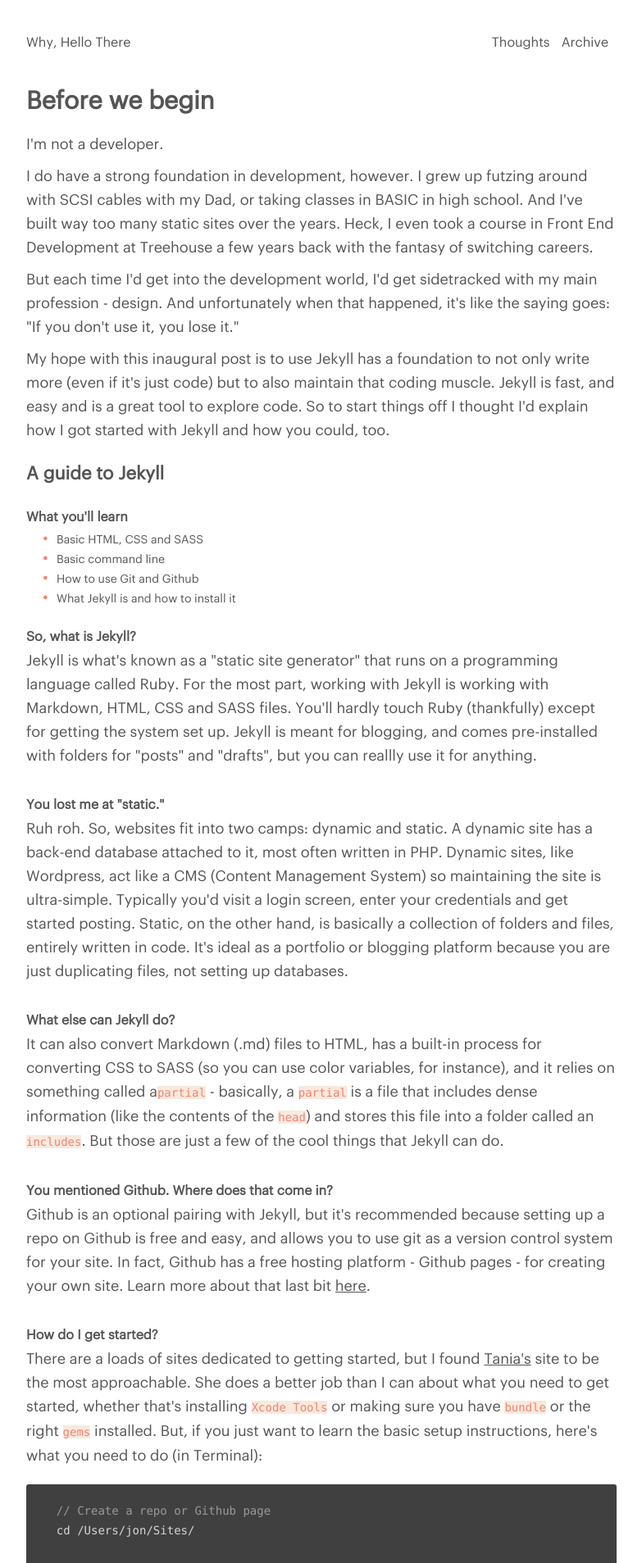
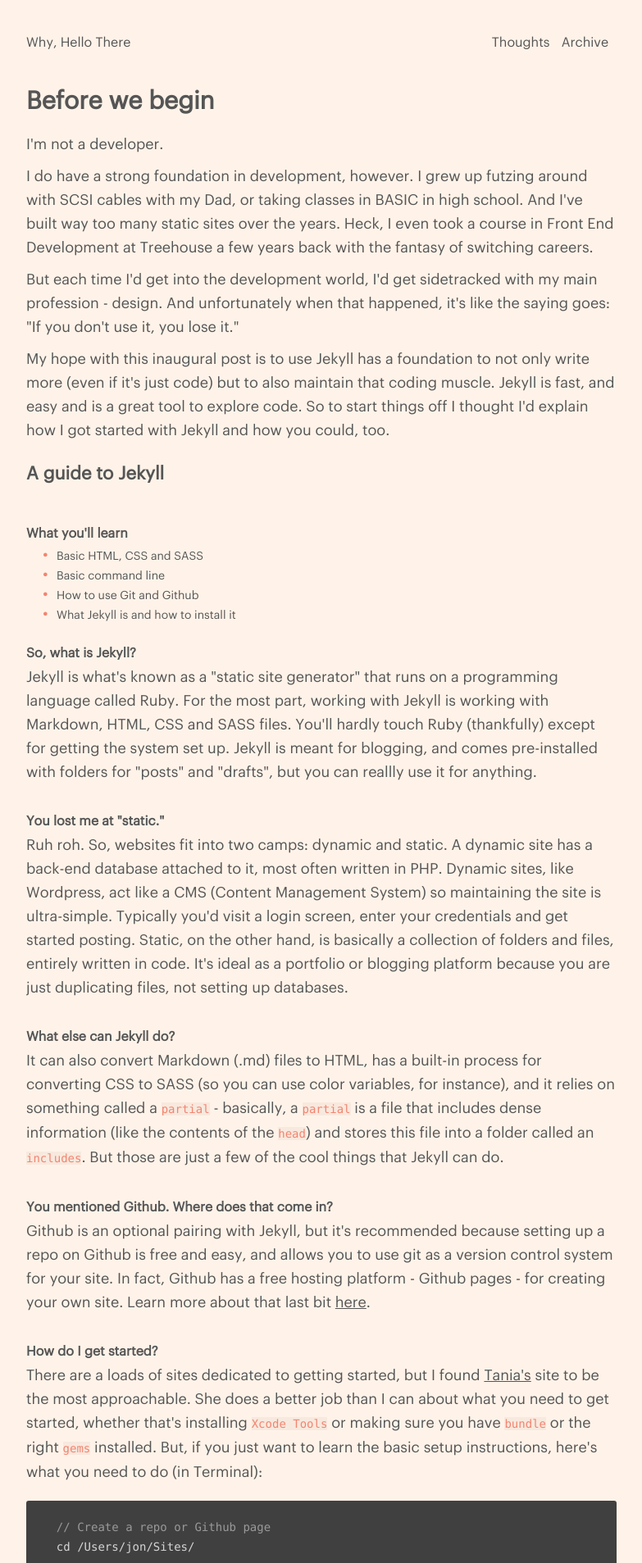
Before and after one commit to jonaschafer/jonaschafer.github.io, a Jekyll site: the page built from collections/_thoughts/before.html, in a window 1280 px wide. Shown: the top 1907 px of the page at 82% size, without its empty margins (248-1031 px from the left). Built offline with Jekyll 4.4.1, drawn with Linux system fonts in a browser that asks for light colours.

Commit message:
fixed typo on jekyll post, removed background styles on articles, and added specific styles from more-less to jekyll

```diff
--- a/collections/_thoughts/before.html
+++ b/collections/_thoughts/before.html
@@ -5,18 +5,23 @@ date: 2018-08-08
 ---
 
 <style>
-  body {
-    background-color: #fff;
-  }
-
   h1 {
     font-size: 30px;
     line-height: 38px;
   }
 
+  h2 {
+    padding-bottom: 20px;
+  }
+
   p {
     font-size: 18px;
     line-height: 29px;
+  }
+
+  .list {
+    font-size: 16px;
+    line-height: 18px;
   }
 
   a:hover {
@@ -57,7 +62,7 @@ https://learn.cloudcannon.com/
 <p>Ruh roh. So, websites fit into two camps: dynamic and static. A dynamic site has a back-end database attached to it, most often written in PHP. Dynamic sites, like Wordpress, act like a CMS (Content Management System) so maintaining the site is ultra-simple. Typically you'd visit a login screen, enter your credentials and get started posting. Static, on the other hand, is basically a collection of folders and files, entirely written in code. It's ideal as a portfolio or blogging platform because you are just duplicating files, not setting up databases.</p>
 
 <h4>What else can Jekyll do?</h4>
-<p>It can also convert Markdown (.md) files to HTML, has a built-in process for converting CSS to SASS (so you can use color variables, for instance), and it relies on something called a<span class="code">partial</span> - basically, a <span class="code">partial</span> is a file that includes dense information (like the contents of the <span class="code">head</span>) and stores this file into a folder called an <span class="code">includes</span>. But those are just a few of the cool things that Jekyll can do.</p>
+<p>It can also convert Markdown (.md) files to HTML, has a built-in process for converting CSS to SASS (so you can use color variables, for instance), and it relies on something called a <span class="code">partial</span> - basically, a <span class="code">partial</span> is a file that includes dense information (like the contents of the <span class="code">head</span>) and stores this file into a folder called an <span class="code">includes</span>. But those are just a few of the cool things that Jekyll can do.</p>
 
 <h4>You mentioned Github. Where does that come in?</h4>
 <p>Github is an optional pairing with Jekyll, but it's recommended because setting up a repo on Github is free and easy, and allows you to use git as a version control system for your site. In fact, Github has a free hosting platform - Github pages - for creating your own site. Learn more about that last bit <a href="http://pages.github.com" target="_blank">here</a>.
```
Also changed, not shown: collections/_thoughts/more-less.md (+0 -4 lines).
